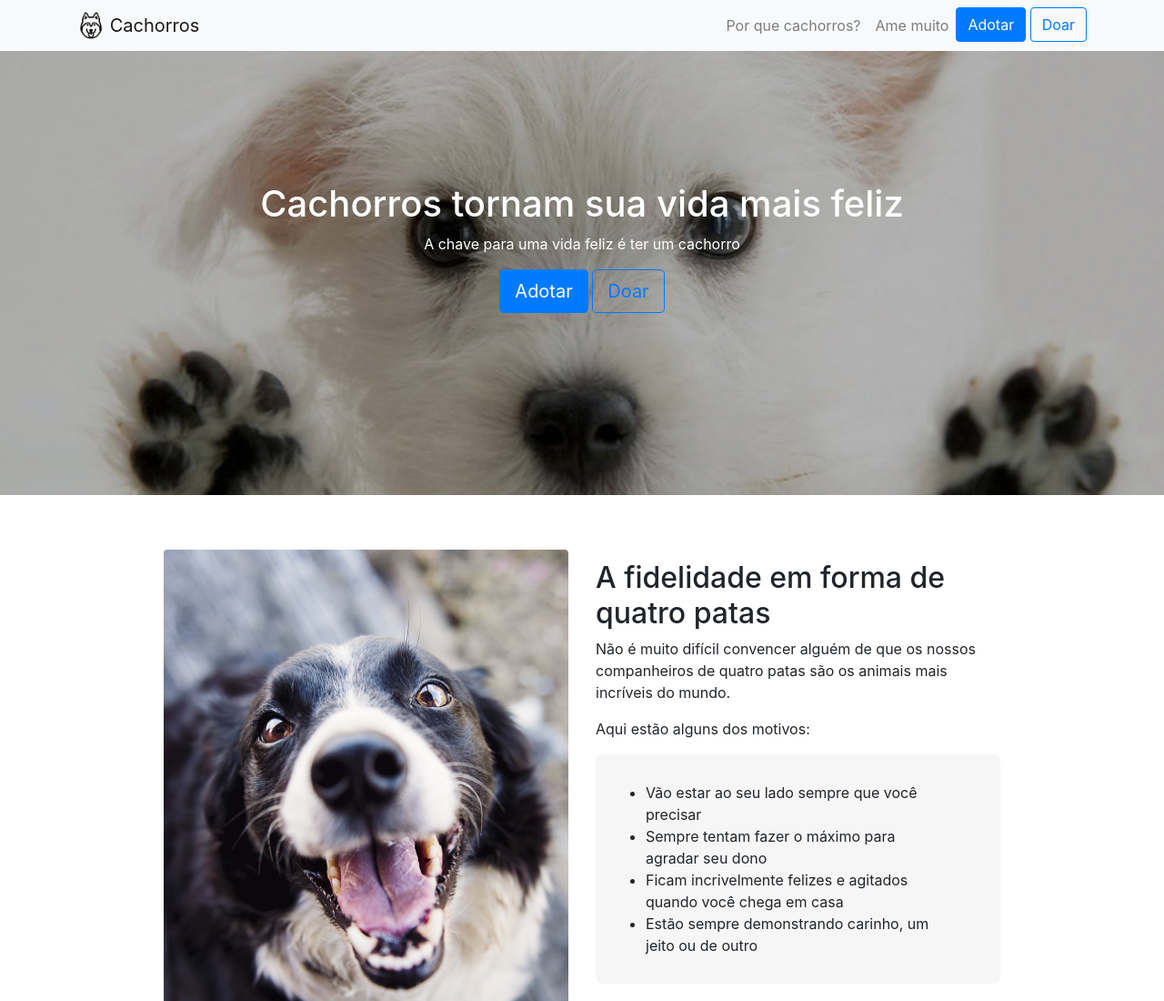
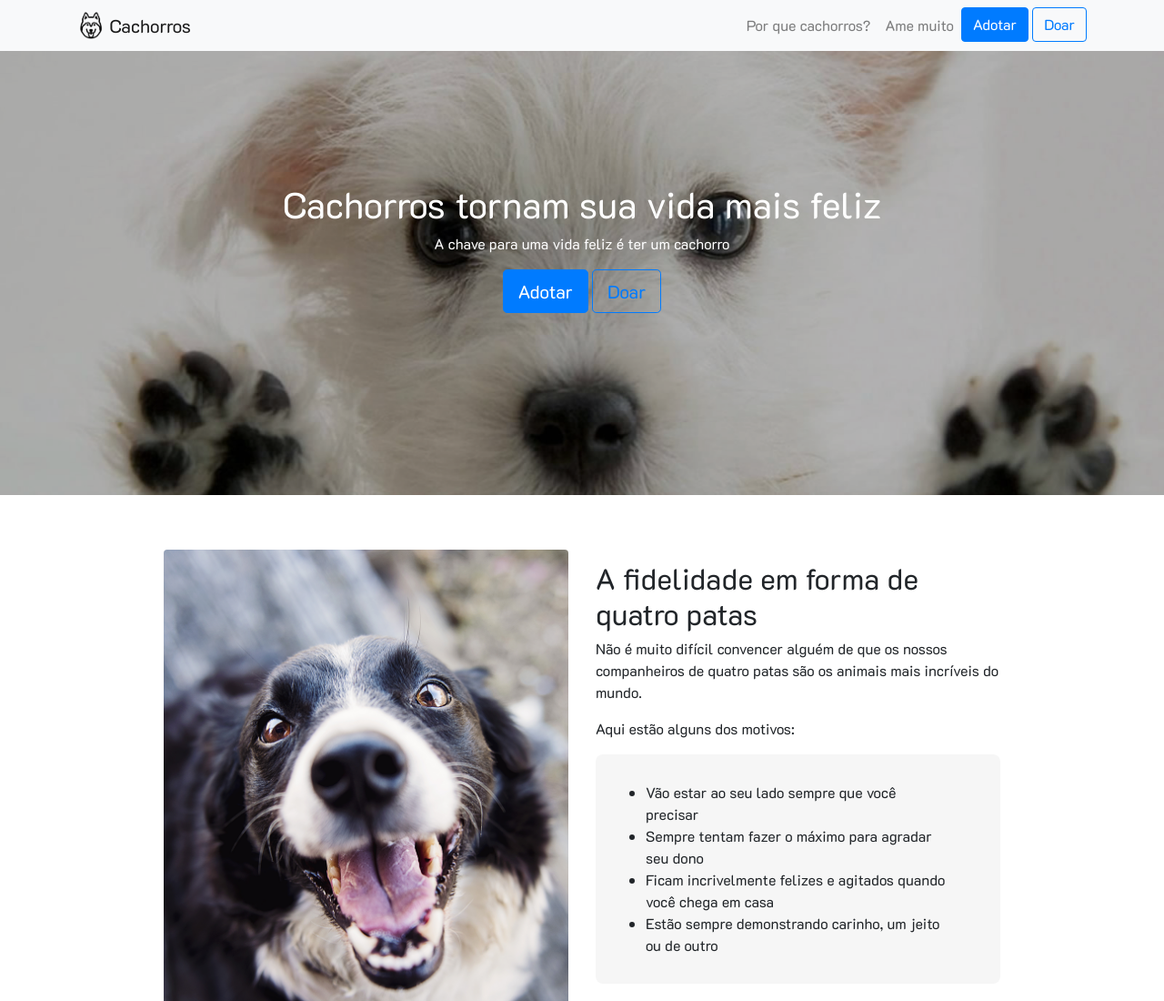
Before and after one commit to pedrocecchetti/dogs-landingpage, a plain HTML site: page index.html in a window 1280 px wide. Shown: the top 1100 px of the page at 91% size. Drawn offline with nearby package versions, Linux system fonts and the light colour scheme.

Commit message:
change fonts for a more appealing look

```diff
--- a/css/style.css
+++ b/css/style.css
@@ -38,3 +38,7 @@
 	padding-top: 10px;
 	font-size: 10pt;
 }
+
+body{
+	font-family: 'K2D', sans-serif;
+}
--- a/index.html
+++ b/index.html
@@ -12,6 +12,8 @@
 	<title>Cachorros - os animais mais queridos do universo</title>
 
 	<link rel="stylesheet" type="text/css" href="css/style.css">
+	<link href="https://fonts.googleapis.com/css?family=K2D" rel="stylesheet">
+
 </head>
 <body>
 	<nav class="navbar fixed-top navbar-expand-lg navbar-light bg-light">
```
